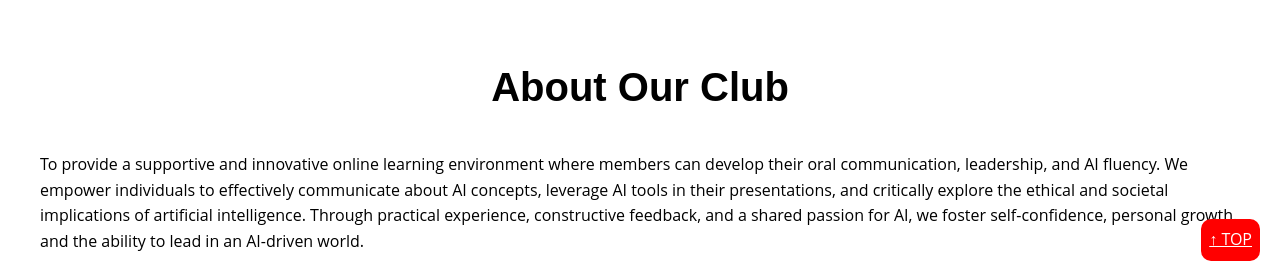
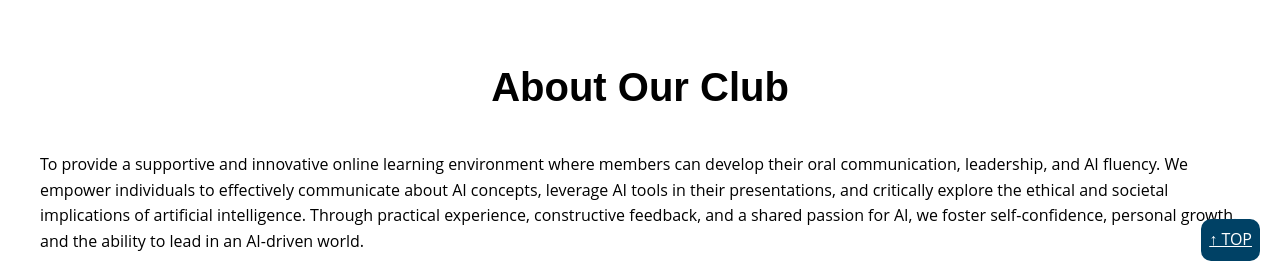
Before and after one commit to pacitaf119/toastmasters-website, a plain HTML site: page index.html in a window 1280 px wide. Shown: the part 519-787 px from the top of the page. Drawn offline with Linux system fonts and the light colour scheme.

Commit message:
Update index.html

```diff
--- a/index.html
+++ b/index.html
@@ -95,7 +95,7 @@
   <a href="#top" style="position: fixed;
       bottom: 20px;
       right: 20px;
-      background: red;
+      background: #004165;
       color: white;
       padding: 8px;
       border-radius: 10px;
```
